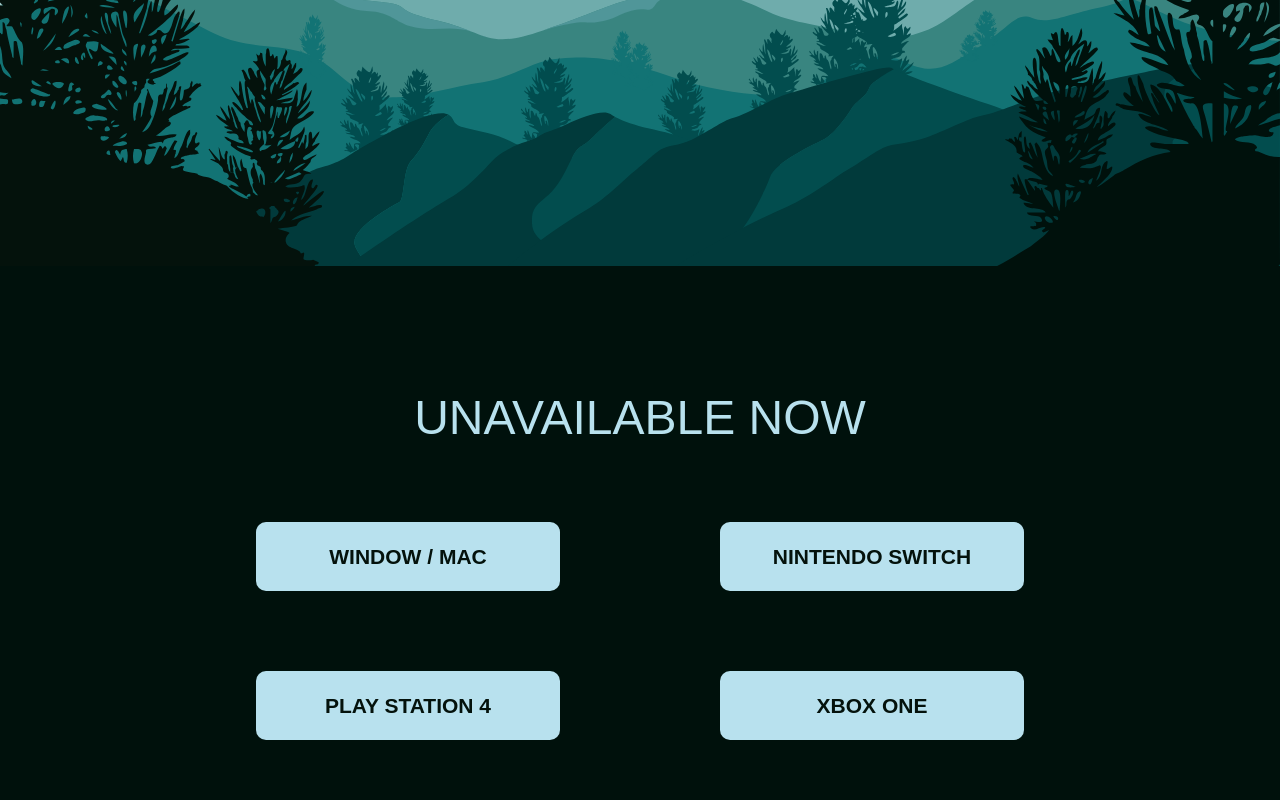
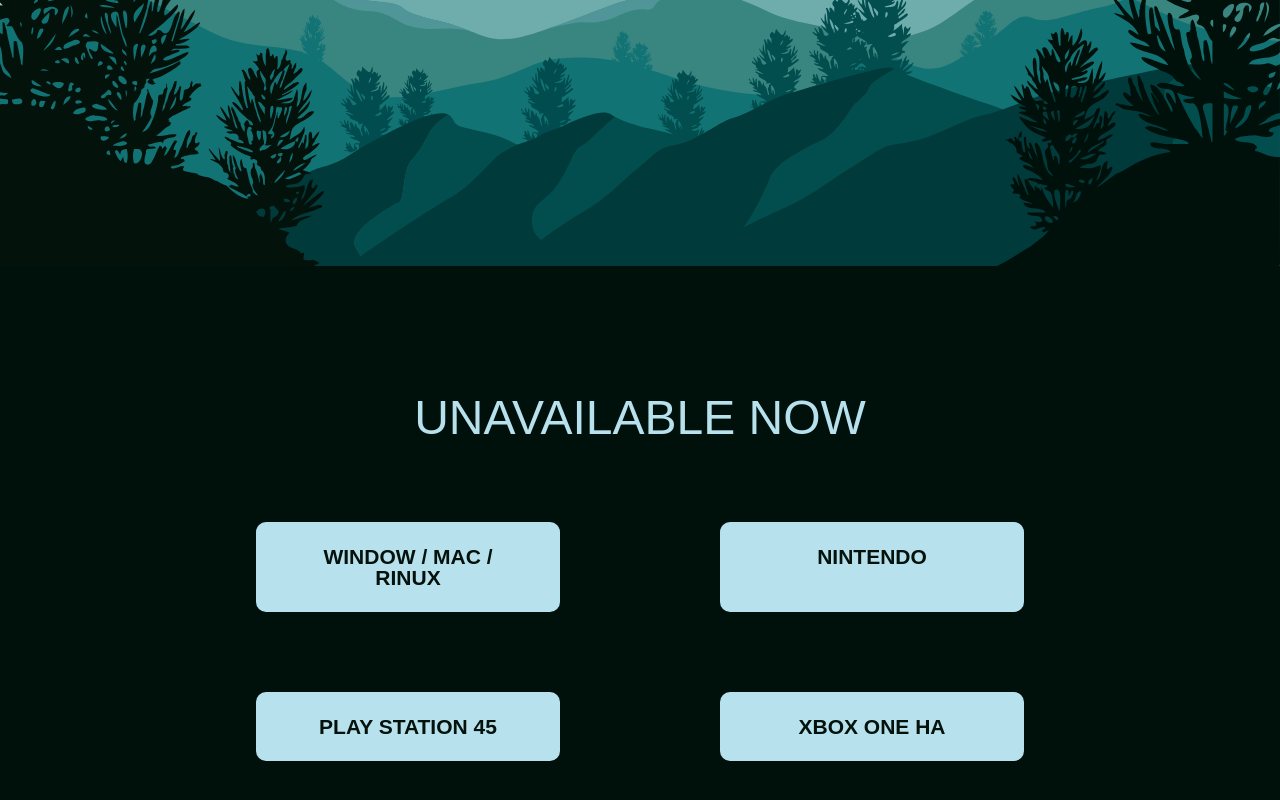
Before and after one commit to Junbro0708/Interactive_Web, a React (Create React App) app: page /scrolling in a window 1280 px wide. Shown: the part 488-1288 px from the top of the page. Built offline with nearby package versions, Linux system fonts and the light colour scheme.

Commit message:
changed text in test2 branch

```diff
--- a/src/components/Scrolling.js
+++ b/src/components/Scrolling.js
@@ -116,10 +116,10 @@
       <div className={styles.main_content}>
         <p id='document' className={styles.document_title}>UNAVAILABLE NOW</p>
         <ul className={styles.document_wrapper}>
-          <li className={styles.document_list}>WINDOW / MAC</li>
-          <li className={styles.document_list}>NINTENDO SWITCH</li>
-          <li className={styles.document_list}>PLAY STATION 4</li>
-          <li className={styles.document_list}>XBOX ONE</li>
+          <li className={styles.document_list}>WINDOW / MAC / RINUX</li>
+          <li className={styles.document_list}>NINTENDO</li>
+          <li className={styles.document_list}>PLAY STATION 45</li>
+          <li className={styles.document_list}>XBOX ONE HA</li>
         </ul>
       </div>
     </div>
```
